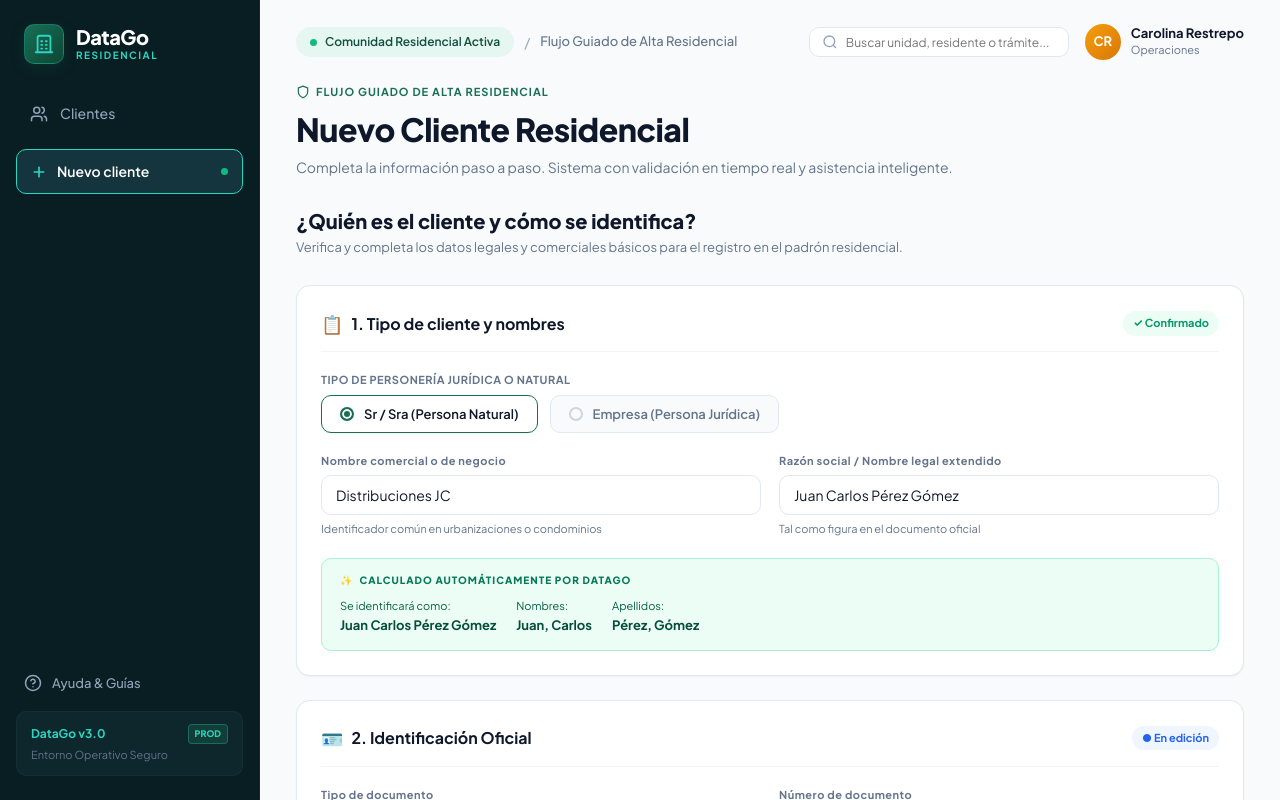
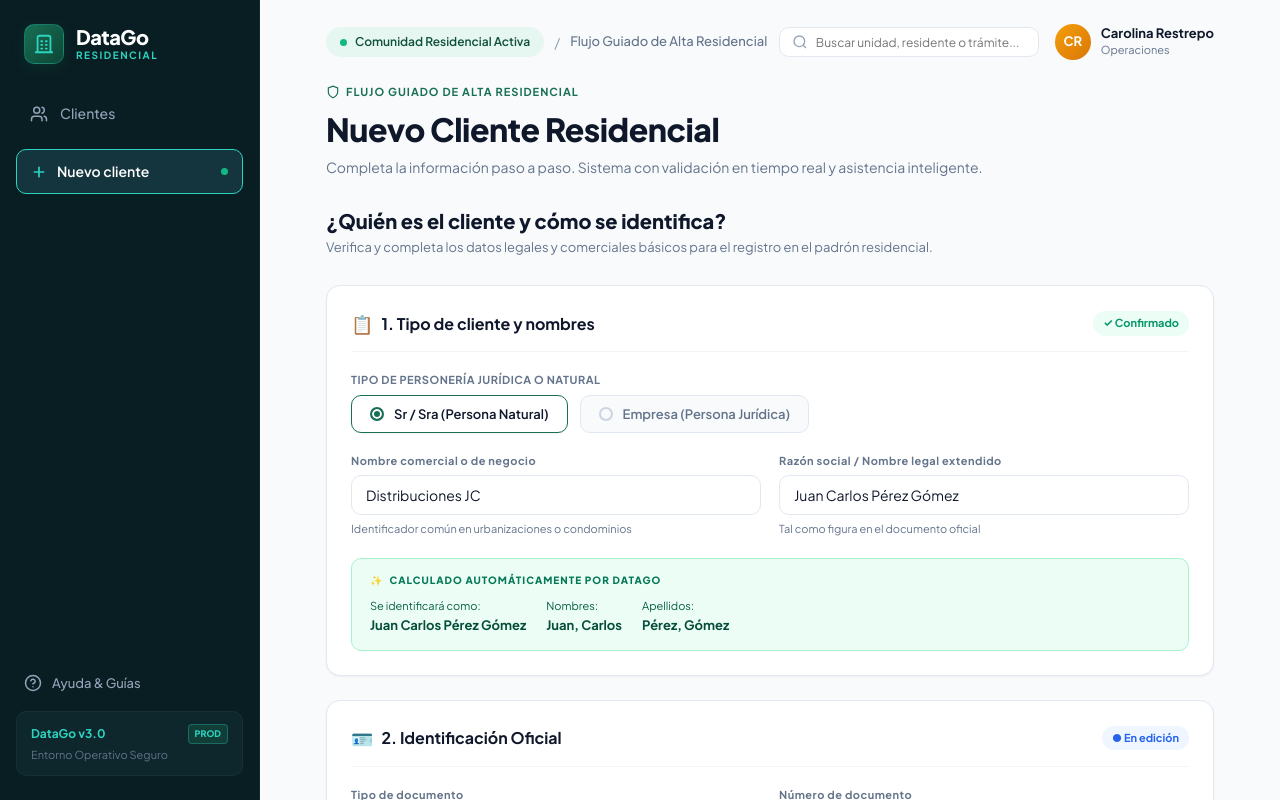
Before and after one commit to IoavM/DataGo, an Angular app in the folder frontend/: page /clientes/nuevo in a window 1280 px wide. Built offline with nearby package versions, Linux system fonts and the light colour scheme; no server answers.

Commit message:
style: center form container with left-aligned text

```diff
--- a/frontend/src/app/pages/cliente-nuevo/cliente-nuevo.css
+++ b/frontend/src/app/pages/cliente-nuevo/cliente-nuevo.css
@@ -3,9 +3,11 @@
   display: flex;
   flex-direction: column;
   gap: 24px;
-  max-width: 1100px;
+  max-width: 960px;
   width: 100%;
+  margin: 0 auto;
   box-sizing: border-box;
+  text-align: left;
 }
 
 /* Header Superior con Breadcrumb */
```
